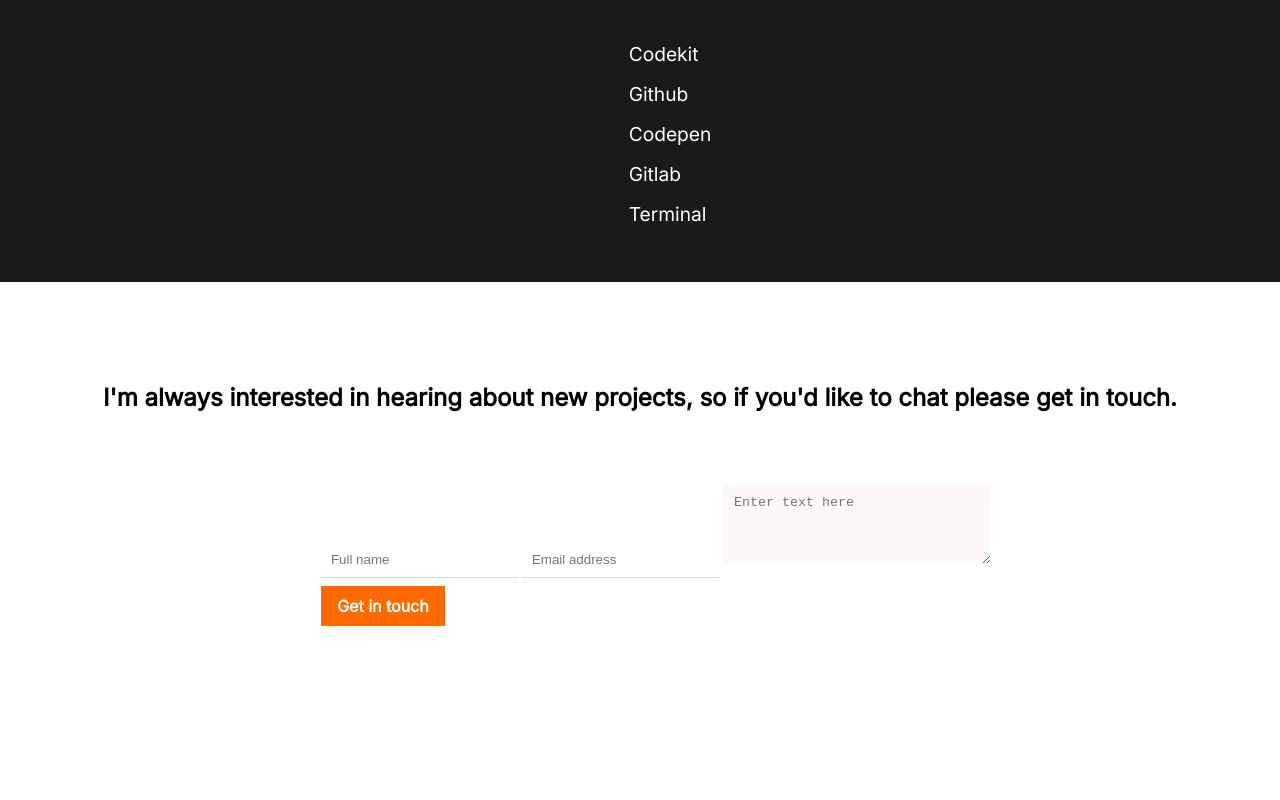
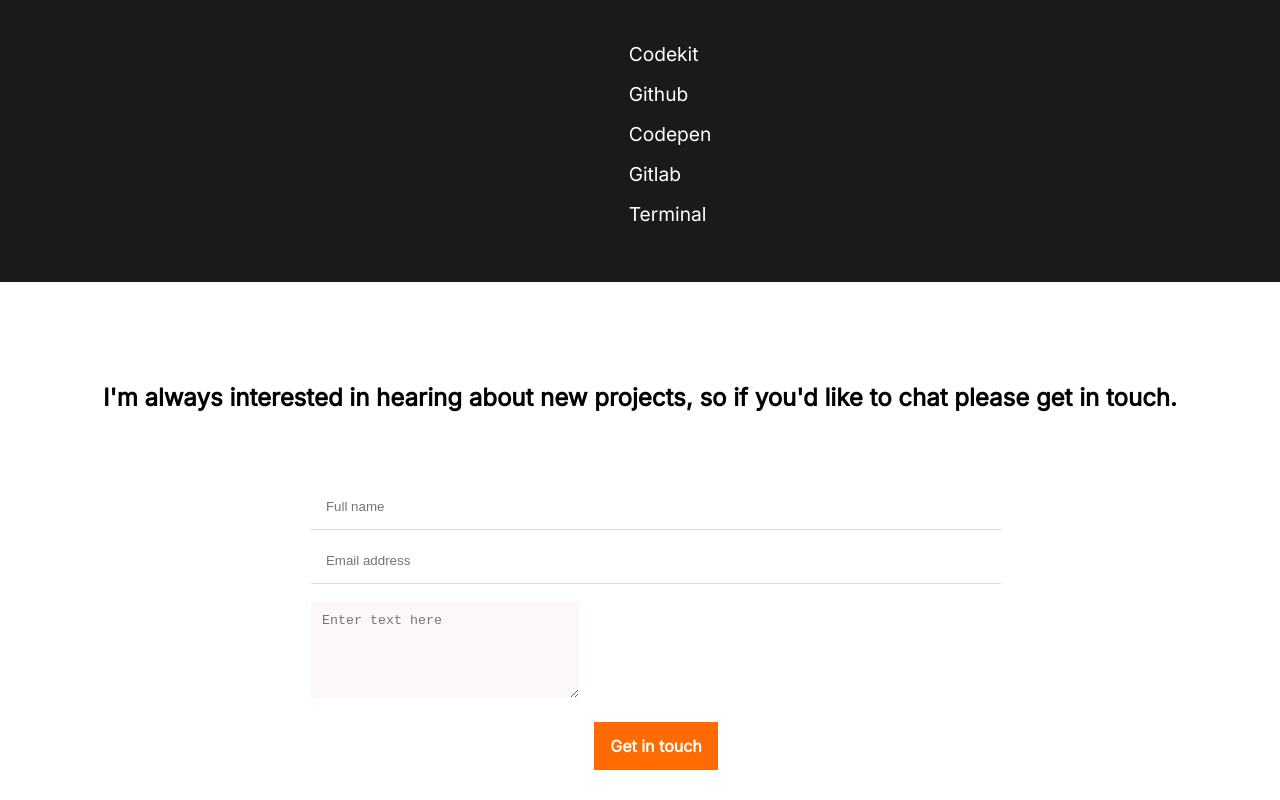
Before and after one commit to getssh/personal-portfolio, a website: page index.html in a window 1280 px wide. Shown: the part 4857-5657 px from the top of the page. Before the commit the page ends 5513 px from the top, so only its background shows below. Drawn offline with Linux system fonts and the light colour scheme.

Commit message:
update style submit button in index.css

```diff
--- a/index.css
+++ b/index.css
@@ -310,19 +310,24 @@
     border-top: none;
     border-right: none;
     border-left: none;
-  border-bottom:1px solid #dbd8d7;
-  padding: 10px;
+    border-bottom: 1px solid #dbd8d7;
+    padding: 15px;
     margin-bottom: 8px;
+    width: 100%;
 }
 
 textarea {
     background-color: #FBF8F7;
     border: none;
-  max-height: 5rem;
+    max-height: 6rem;
     padding-top: 0.7rem;
     padding-left: 0.7rem;
+    margin-top: 10px;
 }
 
-.btn {
-  height: 2.5rem;
+.action {
+    display: flex;
+    justify-content: center;
+    align-items: center;
+    padding-top: 20px;
 }
```
Lines whose indentation alone changed are shown as unchanged.
